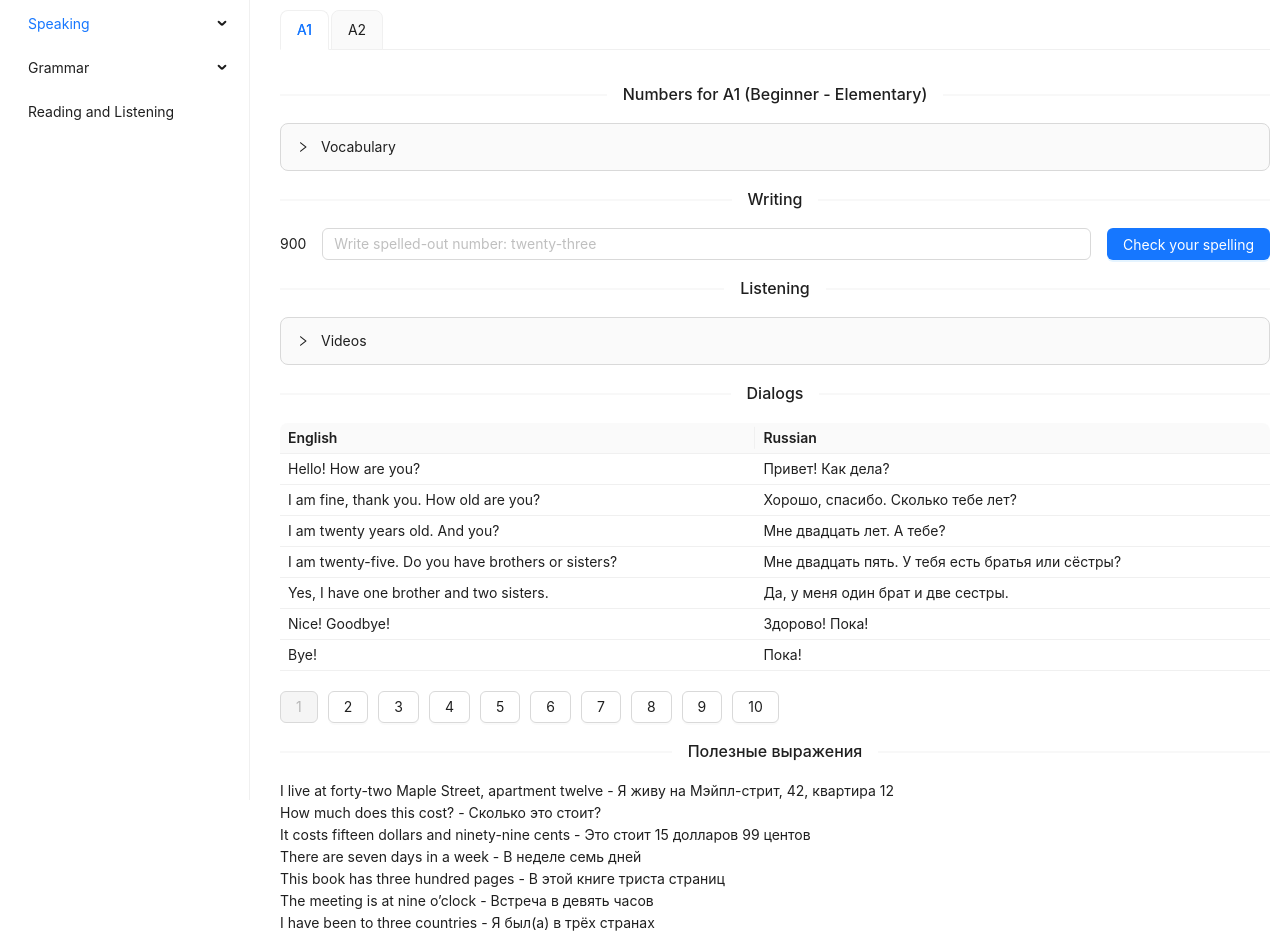
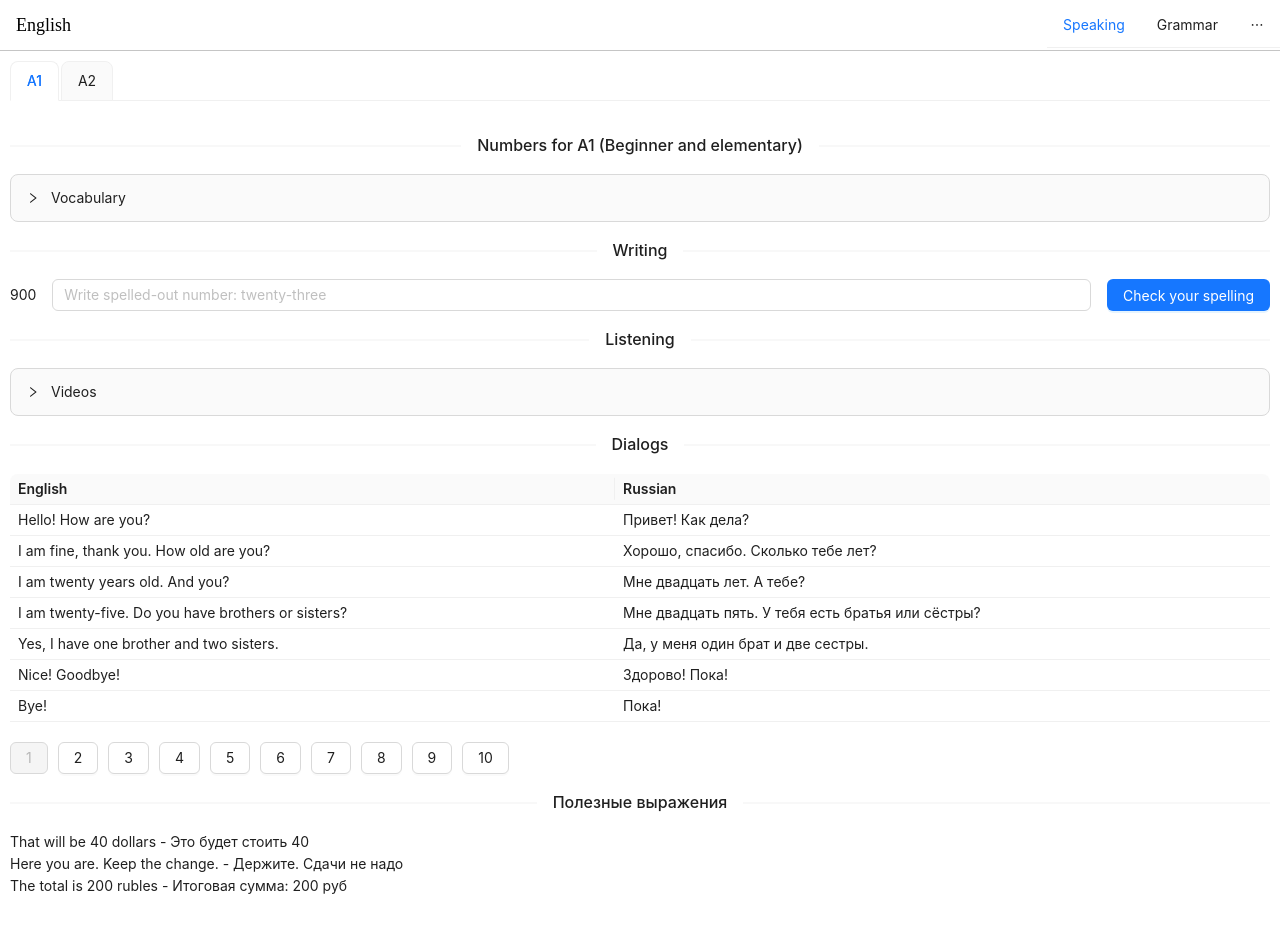
Before and after one commit to Mulwor/English, a React (Vite) app: page /beginner-and-elementary/speaking/numbers in a window 1280 px wide. After the commit the page ends 907 px from the top, so only its background shows below. Built offline with nearby package versions, Linux system fonts and the light colour scheme.

Commit message:
update functional

```diff
--- a/src/navbar.tsx
+++ b/src/navbar.tsx
@@ -129,9 +129,8 @@ export const Navbar = () => {
   return (
     <Menu
       onClick={onClick}
-      style={{ height: '100vh', maxWidth: '250px' }}
-      defaultOpenKeys={['sub1']}
-      mode='inline'
+      // defaultOpenKeys={['S-01']}
+      mode='horizontal'
       items={items}
     />
   );
--- a/src/router.tsx
+++ b/src/router.tsx
@@ -32,20 +32,20 @@ import { Relationship } from './skills/speaking/pre-intermediate/Relationship';
 import { Speaking } from './skills/speaking/Speaking';
 
 const Layout = () => (
-  <div style={{display: 'flex'}}>
-    <Navbar />
+  <div style={{ display: 'flex', flexDirection: 'column', minHeight: '100vh' }}>
+    <div style={{ display: 'flex', justifyContent: 'space-between', alignItems: 'center', borderBottom: '1px solid #C5C5C5'}}>
+      <h3 style={{ fontSize: '18px', padding: '1rem'}}>English</h3>
+      <Navbar />
+    </div>
 
-    <div style={{ marginLeft: 20, padding: '10px', width: '100%' }}>
+    <div style={{ flex: 1, padding: '10px' }}>
       <Outlet />
     </div>
   </div>
 );
 
 export const router = createBrowserRouter([
-  {
-    path: '/',
-    element: <Layout />,
-  },
+  { path: '/', element: <Layout /> },
   {
     path: 'beginner-and-elementary',
     element: <Layout />,
--- a/src/skills/speaking/basic/number/Number.tsx
+++ b/src/skills/speaking/basic/number/Number.tsx
@@ -70,7 +70,7 @@ export const Number = () => {
       label: 'A1',
       children: (
         <>
-          <Divider>Numbers for A1 (Beginner - Elementary)</Divider>
+          <Divider>Numbers for A1 (Beginner and elementary)</Divider>
 
           <Collapse accordion>
             <Panel header='Vocabulary' key='1'>
@@ -114,13 +114,9 @@ export const Number = () => {
 
           <Divider>Полезные выражения</Divider>
           <ol>
-            <li>I live at forty-two Maple Street, apartment twelve - Я живу на Мэйпл-стрит, 42, квартира 12</li>
-            <li>How much does this cost? - Сколько это стоит?</li>
-            <li>It costs fifteen dollars and ninety-nine cents - Это стоит 15 долларов 99 центов</li>
-            <li>There are seven days in a week - В неделе семь дней</li>
-            <li>This book has three hundred pages - В этой книге триста страниц</li>
-            <li>The meeting is at nine o’clock - Встреча в девять часов </li>
-            <li>I have been to three countries - Я был(а) в трёх странах</li>
+            <li>That will be 40 dollars	- Это будет стоить 40</li>
+            <li>Here you are. Keep the change. - Держите. Сдачи не надо</li>
+            <li>The total is 200 rubles - Итоговая сумма: 200 руб</li>
           </ol>
         </>
       )
@@ -141,6 +137,17 @@ export const Number = () => {
           <ol>
             <li>I am here for two weeks. - Я здесь на две недели.</li>
           </ol>
+
+          <Divider>Полезные выражения - 2</Divider>
+          <ol>
+            <li>I live at forty-two Maple Street, apartment twelve - Я живу на Мэйпл-стрит, 42, квартира 12</li>
+            <li>How much does this cost? - Сколько это стоит?</li>
+            <li>It costs fifteen dollars and ninety-nine cents - Это стоит 15 долларов 99 центов</li>
+            <li>There are seven days in a week - В неделе семь дней</li>
+            <li>This book has three hundred pages - В этой книге триста страниц</li>
+            <li>The meeting is at nine o’clock - Встреча в девять часов </li>
+            <li>I have been to three countries - Я был(а) в трёх странах</li>
+          </ol>
         </>
       ),
     },
```
